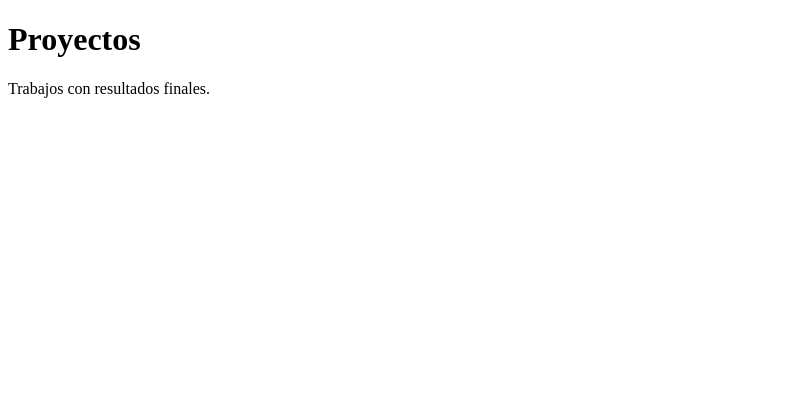
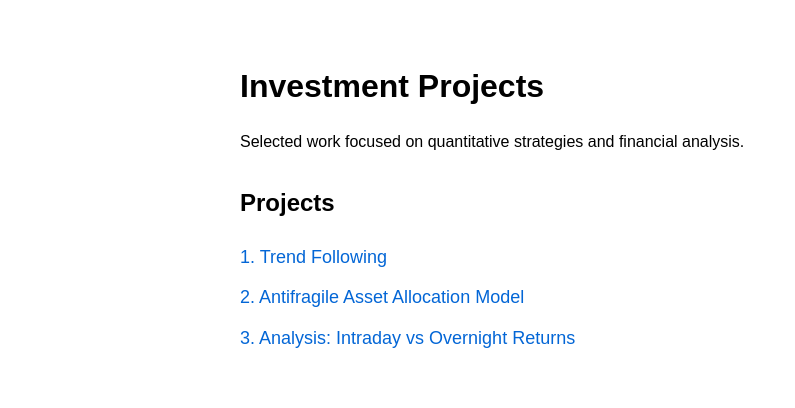
Before and after one commit to juanmoralesrva/proyectos, a plain HTML site: page docs/index.html in a window 1280 px wide. Shown: the whole page, without its empty margins (0-795 px from the left). Drawn offline with Linux system fonts and the light colour scheme.

Commit message:
Update index.html

```diff
--- a/docs/index.html
+++ b/docs/index.html
@@ -2,13 +2,51 @@
 <html lang="es">
 <head>
   <meta charset="UTF-8">
-  <title>Portfolio</title>
+  <title>Portfolio - Juan Morales</title>
+  <style>
+    body {
+      font-family: Arial, sans-serif;
+      max-width: 800px;
+      margin: auto;
+      padding: 40px;
+      line-height: 1.6;
+    }
+    h1 {
+      margin-bottom: 10px;
+    }
+    h2 {
+      margin-top: 30px;
+    }
+    a {
+      display: block;
+      margin: 12px 0;
+      font-size: 18px;
+      text-decoration: none;
+      color: #0366d6;
+    }
+    a:hover {
+      text-decoration: underline;
+    }
+  </style>
 </head>
 <body>
 
-<h1>Proyectos</h1>
+<h1>Investment Projects</h1>
+<p>Selected work focused on quantitative strategies and financial analysis.</p>
 
-<p>Trabajos con resultados finales.</p>
+<h2>Projects</h2>
+
+<a href="sistema-trend-following-validacion-estadistica-2026.pdf" target="_blank">
+  1. Trend Following
+</a>
+
+<a href="antifragile_asset_allocation.pdf" target="_blank">
+  2. Antifragile Asset Allocation Model
+</a>
+
+<a href="intraday_vs_overnight.pdf" target="_blank">
+  3. Analysis: Intraday vs Overnight Returns
+</a>
 
 </body>
 </html>
```
